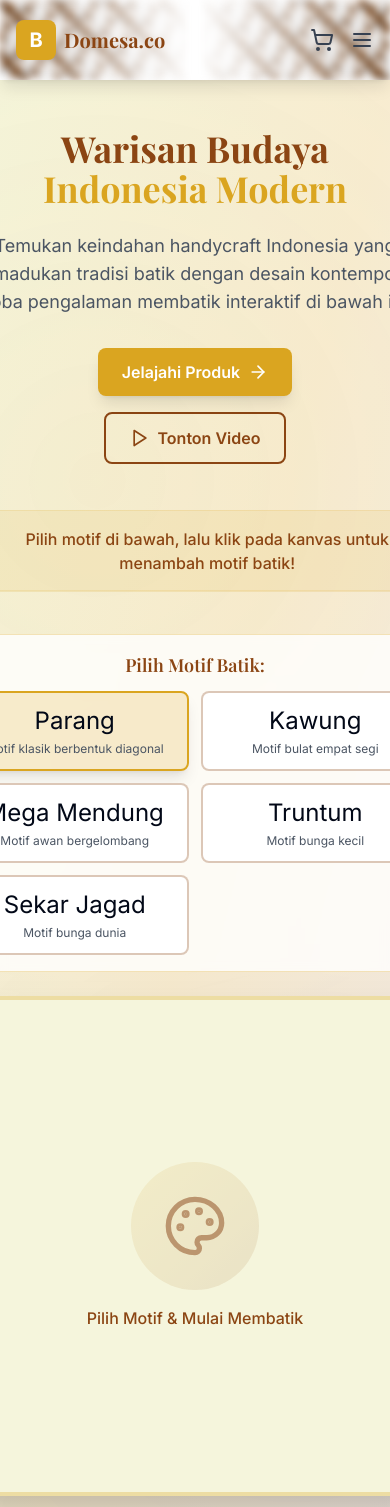
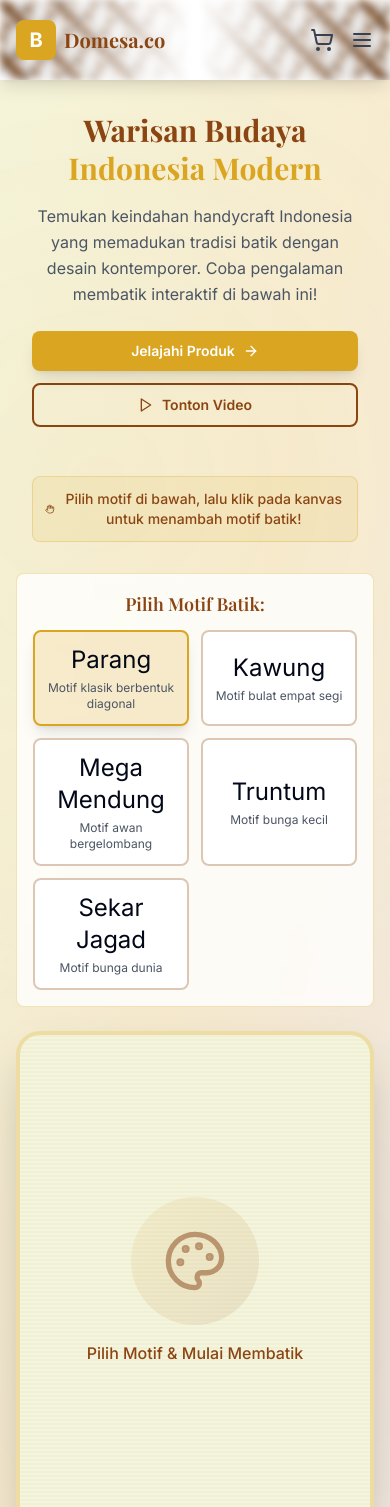
Before and after one commit to hdqsta/Sintak2025, a React (Vite) app: page / in a window 390 px wide. Shown: the top 1507 px of the page. Built offline with nearby package versions, Linux system fonts and the light colour scheme.

Commit message:
HeroSectionn

```diff
--- a/src/components/home/HeroSection.jsx
+++ b/src/components/home/HeroSection.jsx
@@ -1,6 +1,6 @@
 "use client";
 
-import { useState, useRef } from "react";
+import { useState, useRef, useEffect } from "react";
 import { Link } from "react-router-dom";
 import {
   ArrowRight,
@@ -27,6 +27,22 @@ const HeroSection = () => {
   const canvasRef = useRef(null);
   const [mousePosition, setMousePosition] = useState({ x: 0, y: 0 });
   const [waxLines, setWaxLines] = useState([]);
+
+  // Animation states for title
+  const [currentWordIndex, setCurrentWordIndex] = useState(0);
+  const [showCanting, setShowCanting] = useState(true);
+  const [cantingAnimationPosition, setCantingAnimationPosition] = useState({
+    x: 0,
+    y: 0,
+  });
+  const [completedWords, setCompletedWords] = useState([]);
+
+  const titleWords = [
+    { text: "Warisan", delay: 0 },
+    { text: "Budaya", delay: 1500 },
+    { text: "Indonesia", delay: 3000 },
+    { text: "Modern", delay: 4500 },
+  ];
 
   const steps = [
     { name: "Sketsa", color: "bg-batik-cream", icon: "✏️" },
@@ -68,6 +84,40 @@ const HeroSection = () => {
     { name: "Truntum", description: "Motif bunga kecil" },
     { name: "Sekar Jagad", description: "Motif bunga dunia" },
   ];
+
+  // Title animation effect
+  useEffect(() => {
+    const animateTitle = () => {
+      titleWords.forEach((word, index) => {
+        setTimeout(() => {
+          // Animate canting to word position
+          const wordPositions = [
+            { x: 20, y: 30 }, // Warisan
+            { x: 50, y: 30 }, // Budaya
+            { x: 20, y: 70 }, // Indonesia
+            { x: 50, y: 70 }, // Modern
+          ];
+
+          setCantingAnimationPosition(wordPositions[index]);
+          setCurrentWordIndex(index);
+
+          // Show word after canting reaches position
+          setTimeout(() => {
+            setCompletedWords((prev) => [...prev, index]);
+          }, 800);
+
+          // Hide canting after last word
+          if (index === titleWords.length - 1) {
+            setTimeout(() => {
+              setShowCanting(false);
+            }, 1200);
+          }
+        }, word.delay);
+      });
+    };
+
+    animateTitle();
+  }, []);
 
   // Handle mouse movement for canting tool
   const handleMouseMove = (e) => {
@@ -417,31 +467,62 @@ const HeroSection = () => {
 
       <div className="relative z-10 max-w-7xl mx-auto px-4 sm:px-6 lg:px-8 text-center">
         <div className="animate-fade-in">
-          <h1 className="font-serif text-4xl md:text-6xl lg:text-7xl font-bold text-batik-brown mb-6 mt-12">
-            Warisan Budaya
-            <span className="block text-batik-gold">Indonesia Modern</span>
-          </h1>
+          {/* Animated Title with Canting */}
+          <div className="relative mb-6">
+            {/* Animated Canting Tool */}
+            {showCanting && (
+              <div
+                className="absolute z-20 transition-all duration-1000 ease-in-out"
+                style={{
+                  left: `${cantingAnimationPosition.x}%`,
+                  top: `${cantingAnimationPosition.y}%`,
+                  transform: "translate(-50%, -50%)",
+                }}
+              >
+                <div className="relative animate-bounce">
+                  <div className="w-12 h-2 bg-gradient-to-r from-batik-brown to-batik-gold rounded-full shadow-lg"></div>
+                  <div className="absolute -right-1 -top-1 w-4 h-4 bg-batik-gold rounded-full shadow-lg animate-pulse">
+                    <div className="absolute inset-0 bg-orange-400 rounded-full animate-ping opacity-75"></div>
+                  </div>
+                  <div className="absolute -right-0.5 top-0 w-1.5 h-1.5 bg-yellow-300 rounded-full animate-bounce"></div>
 
-          <p className="text-lg md:text-xl text-gray-600 mb-8 max-w-3xl mx-auto animate-slide-up">
-            Temukan keindahan handycraft Indonesia yang memadukan tradisi batik
-            dengan desain kontemporer. Coba pengalaman membatik interaktif di
-            bawah ini!
-          </p>
+                  {/* Wax drops from canting */}
+                  <div className="absolute -bottom-2 -right-1 w-1 h-1 bg-yellow-400 rounded-full animate-ping"></div>
+                  <div
+                    className="absolute -bottom-3 right-0 w-0.5 h-0.5 bg-orange-300 rounded-full animate-ping"
+                    style={{ animationDelay: "0.2s" }}
+                  ></div>
+                </div>
+              </div>
+            )}
+
+            {/* Title Text */}
+            <h1 className="font-serif text-3xl sm:text-4xl md:text-6xl lg:text-7xl font-bold text-batik-brown mb-4 sm:mb-6 mt-8 sm:mt-12 leading-tight">
+              <span className="block">Warisan Budaya</span>
+              <span className="block text-batik-gold">Indonesia Modern</span>
+            </h1>
+
+            <p className="text-base sm:text-lg md:text-xl text-gray-600 mb-6 sm:mb-8 max-w-3xl mx-auto animate-slide-up px-4 sm:px-0 leading-relaxed">
+              Temukan keindahan handycraft Indonesia yang memadukan tradisi
+              batik dengan desain kontemporer. Coba pengalaman membatik
+              interaktif di bawah ini!
+            </p>
+          </div>
 
           <div
-            className="flex flex-col sm:flex-row gap-4 justify-center items-center animate-slide-up"
+            className="flex flex-col sm:flex-row gap-3 sm:gap-4 justify-center items-center animate-slide-up px-4 sm:px-0"
             style={{ animationDelay: "0.3s" }}
           >
             <Link
-              to="/product"
-              className="btn-primary inline-flex items-center"
+              to="/services"
+              className="w-full sm:w-auto bg-batik-gold hover:bg-batik-brown text-white font-semibold py-2.5 sm:py-3 px-5 sm:px-6 rounded-lg transition-all duration-300 transform hover:scale-105 shadow-lg inline-flex items-center justify-center text-sm sm:text-base"
             >
               Jelajahi Produk
-              <ArrowRight className="ml-2" size={20} />
+              <ArrowRight className="ml-2" size={16} />
             </Link>
 
-            <button className="btn-secondary inline-flex items-center">
-              <Play className="mr-2" size={20} />
+            <button className="w-full sm:w-auto border-2 border-batik-brown text-batik-brown hover:bg-batik-brown hover:text-white font-semibold py-2.5 sm:py-3 px-5 sm:px-6 rounded-lg transition-all duration-300 inline-flex items-center justify-center text-sm sm:text-base">
+              <Play className="mr-2" size={16} />
               Tonton Video
             </button>
           </div>
@@ -452,10 +533,10 @@ const HeroSection = () => {
           <div className="w-full max-w-6xl mx-auto">
             {/* Instructions */}
             {showInstructions && (
-              <div className="mb-6 bg-batik-gold/10 border border-batik-gold/30 rounded-lg p-4 animate-bounce">
+              <div className="mb-4 sm:mb-6 bg-batik-gold/10 border border-batik-gold/30 rounded-lg p-3 sm:p-4 animate-bounce mx-4 sm:mx-0">
                 <div className="flex items-center justify-center space-x-2 text-batik-brown">
-                  <Hand size={20} />
-                  <span className="font-medium">
+                  <Hand size={16} className="sm:w-5 sm:h-5" />
+                  <span className="font-medium text-sm sm:text-base text-center">
                     {currentStep === 0 &&
                       "Pilih motif di bawah, lalu klik pada kanvas untuk menambah motif batik!"}
                     {currentStep === 1 &&
@@ -599,9 +680,7 @@ const HeroSection = () => {
             >
               {/* Fabric Texture */}
               <div className="absolute inset-0 opacity-20">
-                <div className="bg-[repeating-linear-gradient(90deg,transparent,transparent_2px,rgba(0,0,0,0.1)_2px,rgba(0,0,0,0.1)_4px)]">
-                  {/* konten */}
-                </div>
+                <div className="w-full h-full bg-[repeating-linear-gradient(0deg,transparent,transparent_2px,rgba(0,0,0,0.1)_2px,rgba(0,0,0,0.1)_4px)]"></div>
               </div>
 
               {/* Rendered Motifs */}
@@ -697,7 +776,7 @@ const HeroSection = () => {
             {/* Interactive Controls */}
             <div className="mt-6 space-y-4">
               {/* Process Steps */}
-              <div className="flex justify-center space-x-4">
+              <div className="flex flex-wrap justify-center gap-2 sm:gap-4 px-4 sm:px-0">
                 {steps.map((step, index) => (
                   <button
                     key={index}
@@ -705,14 +784,15 @@ const HeroSection = () => {
                       setCurrentStep(index);
                       setIsDrawing(false);
                     }}
-                    className={`px-4 py-2 rounded-lg font-medium transition-all duration-300 ${
+                    className={`px-3 sm:px-4 py-2 rounded-lg font-medium transition-all duration-300 text-sm sm:text-base ${
                       currentStep === index
                         ? "bg-batik-gold text-white shadow-lg scale-105"
                         : "bg-white text-batik-brown border border-batik-gold/30 hover:bg-batik-cream"
                     }`}
                   >
-                    <span className="mr-2">{step.icon}</span>
-                    {step.name}
+                    <span className="mr-1 sm:mr-2">{step.icon}</span>
+                    <span className="hidden sm:inline">{step.name}</span>
+                    <span className="sm:hidden">{step.name.slice(0, 4)}</span>
                   </button>
                 ))}
               </div>
@@ -743,7 +823,7 @@ const HeroSection = () => {
                   setWaxLineColor("#DAA520");
                   setColoringTarget("fabric");
                 }}
-                className="px-4 py-2 bg-gray-500 text-white rounded-lg hover:bg-gray-600 transition-colors duration-200 mb-10"
+                className="px-4 py-2 bg-gray-500 text-white rounded-lg hover:bg-gray-600 transition-colors duration-200"
               >
                 Reset Canvas
               </button>
```
